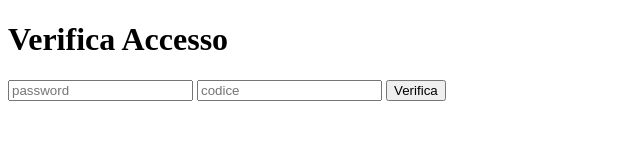
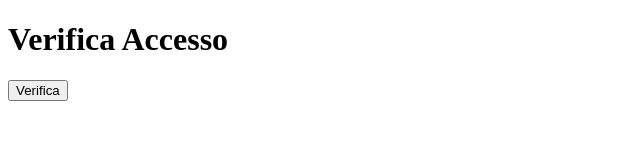
Before and after one commit to MatteoPorcu08/Scuola_Matteo, a plain HTML site: page TPSIT/Programmazione/Esercitazioni Scuola/Lezione 17-10-2025/Html/index.html in a window 1280 px wide. Shown: the whole page, without its empty margins (0-640 px from the left). Drawn offline with Linux system fonts and the light colour scheme.

Commit message:
Commit automatico 17/10/2025 12:29:10,86

```diff
--- a/TPSIT/Programmazione/Esercitazioni Scuola/Lezione 17-10-2025/Html/index.html
+++ b/TPSIT/Programmazione/Esercitazioni Scuola/Lezione 17-10-2025/Html/index.html
@@ -4,12 +4,12 @@
     <meta charset="UTF-8">
     <meta name="viewport" content="width=device-width, initial-scale=1.0">
     <title>Home</title>
-    <link href="../JavaScript/script.js" rel="script">
+    <script src="../JavaScript/script.js">
+    </script>
 </head>
 <body>
     <h1> Verifica Accesso</h1>
-    <input type="password" placeholder="password" >
-    <input type="text" placeholder="codice">
+
     <button onclick="verifica()">Verifica</button>
 
 </body>
--- a/TPSIT/Programmazione/Esercitazioni Scuola/Lezione 17-10-2025/JavaScript/script.js
+++ b/TPSIT/Programmazione/Esercitazioni Scuola/Lezione 17-10-2025/JavaScript/script.js
@@ -1,3 +1,4 @@
+function verifica() {
     let password = prompt("Inserisci la password:");
     let codice = prompt("Inserisci il codice segreto:");
 
@@ -10,3 +11,4 @@ if (password == "admin" && codice != "0000") {
     if (password != "admin") {
     alert("Accesso negato");
     }
+}
```
Lines whose indentation alone changed are shown as unchanged.
